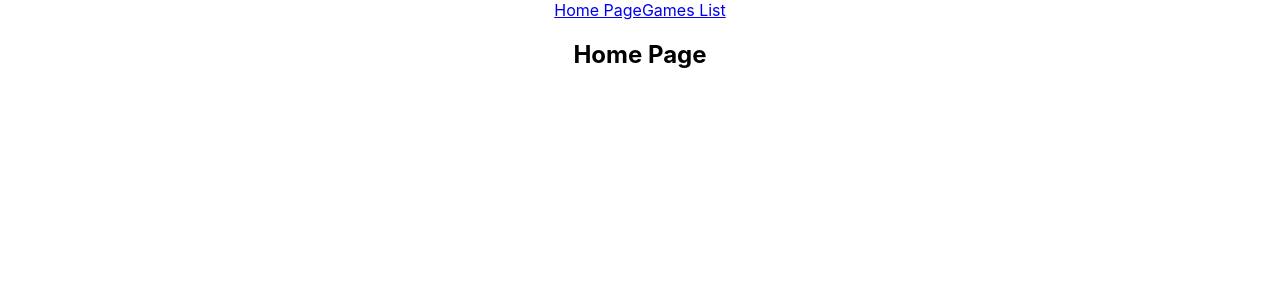
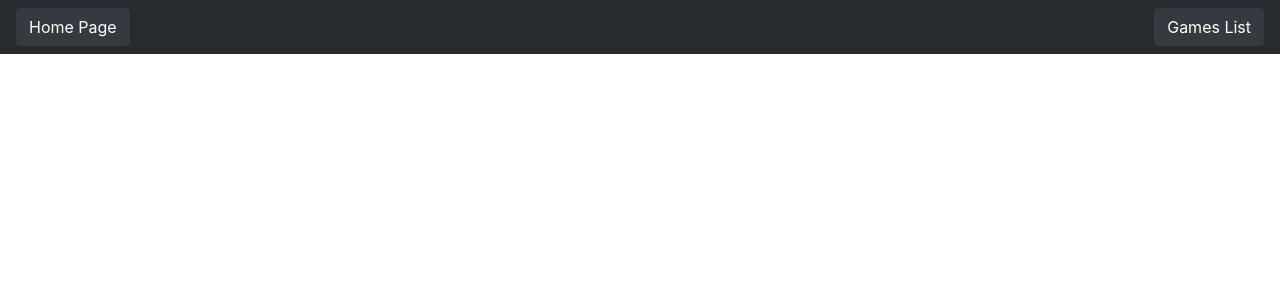
Before and after one commit to AdriaSalvador/project3_frontend, a React (Create React App) app: page / in a window 1280 px wide. Shown: the top 300 px of the page. Built offline with nearby package versions, Linux system fonts and the light colour scheme; no server answers.

Commit message:
bootstrap

```diff
--- a/package.json
+++ b/package.json
@@ -6,10 +6,12 @@
     "@testing-library/jest-dom": "^5.11.6",
     "@testing-library/react": "^11.2.2",
     "@testing-library/user-event": "^12.5.0",
+    "bootstrap": "^4.5.3",
     "react": "^17.0.1",
     "react-dom": "^17.0.1",
     "react-router-dom": "^5.2.0",
     "react-scripts": "4.0.1",
+    "reactstrap": "^8.7.1",
     "web-vitals": "^0.2.4"
   },
   "scripts": {
--- a/src/App.css
+++ b/src/App.css
@@ -1,5 +1,7 @@
 .App {
   text-align: center;
+  background-color: #272B30;
+  color: #A5A5A6
 }
 
 .App-logo {
@@ -36,3 +38,7 @@
     transform: rotate(360deg);
   }
 }
+
+.navbar {
+  background-color: #272B30;
+}
--- a/src/App.js
+++ b/src/App.js
@@ -3,16 +3,19 @@ import './App.css';
 
 //Dependencias
 import { Link, Route } from 'react-router-dom';
+import { Button } from 'reactstrap';
+import { Navbar, NavItem, NavLink } from 'reactstrap';
 
 //Componentes
-import CreateUserForm from './components/CreateUserForm';
+// import CreateUserForm from './components/CreateUserForm';
 import Home from './components/Home';
 import GamesList from './components/GamesList';
 
 class App extends React.Component {
 
   state = {
-    user: {username: '', password: ''}
+    user: {username: '', password: ''},
+
   }
 
 
@@ -45,30 +48,25 @@ class App extends React.Component {
     }
   }
 
-  componentDidMount() {
-    fetch('https://cors-anywhere.herokuapp.com/https://www.freetogame.com/api/games')
-    .then((data)=>{
-      console.log(data)
-      return data.json()
-    })
-    .then((dataJSON)=>{
-      console.log('2')
-      console.log(dataJSON)
-    })
-    .catch((err)=>{
-      console.log(err)
-    })
-  }
+
 
   render() {
     return (
       <div className="App">
+        <Navbar fixed="top">
+          <Link to="/">
+            <Button color="dark">Home Page</Button>
+          </Link>
 
-        <Link to="/">Home Page</Link>
-        <Link to="/games-list">Games List</Link>
+          <Link to="/games-list">
+            <Button color="dark">Games List</Button>
+          </Link>
+        </Navbar>
+
 
         <Route exact path="/" component={Home} />
         <Route path="/games-list" component={GamesList} />
+
 
         {/* <CreateUserForm
           submitForm={this.submitForm}
--- a/src/components/GamesList.js
+++ b/src/components/GamesList.js
@@ -1,12 +1,64 @@
+// import { render } from '@testing-library/react'
 import React from 'react'
+import '../styles/GamesList.css'
 
-const GamesList = (props) => {
+// import { Link } from 'react-router-dom';
+import {
+    Card, CardImg, CardBody,
+    CardTitle
+} from 'reactstrap';
 
-    return(
-        <div>
-            <h2>Games List</h2>
-        </div>
+class GamesList extends React.Component {
+
+    state = {
+        gamesList: []
+    }
+
+    componentDidMount() {
+        fetch('https://cors-anywhere.herokuapp.com/https://www.freetogame.com/api/games')
+        .then((data)=>{
+          return data.json()
+        })
+        .then((dataJSON)=>{
+          this.setState({gamesList: dataJSON})
+        })
+        .catch((err)=>{
+          console.log(err)
+        })
+    }
+
+    renderGamesList = () => {
+        return this.state.gamesList.map((games, index)=>{
+            return(
+                <div key={index}>
+                    <Card className="card border-dark">
+                        <CardImg top width="100%" src={games.thumbnail} alt={games.title} />
+                        <CardBody>
+                            <CardTitle tag="h5">{games.title}</CardTitle>
+                        </CardBody>
+                    </Card>
+                </div>
+            )
+        })
+
+    }
+
+    renderLoadingImage = ()=>{
+        return <img src="https://i.gifer.com/M99a.gif" alt="Loading"/>
+    }
+
+    render(){
+        return(
+            <div className="all-content">
+                <h2>Games List</h2>
+                <div className="all-games-list">
+                    {this.state.gamesList.length === 0 ? this.renderLoadingImage() : this.renderGamesList()}
+                </div>
+
+            </div>
     )
+    }
+
 }
 
 export default GamesList
--- a/src/index.js
+++ b/src/index.js
@@ -3,6 +3,8 @@ import ReactDOM from 'react-dom';
 import './index.css';
 import App from './App';
 import reportWebVitals from './reportWebVitals';
+
+import 'bootstrap/dist/css/bootstrap.min.css';
 
 import { BrowserRouter as Router } from 'react-router-dom';
 
--- /dev/null
+++ b/src/styles/GamesList.css
@@ -0,0 +1,18 @@
+.all-games-list {
+    display: flex;
+    flex-wrap: wrap;
+    justify-content: center;
+    align-items: center;
+    margin: 0 150px;
+}
+
+.all-content {
+    margin-top: 50px;
+}
+.card {
+    margin: 10px;
+}
+
+.card-body {
+    background-color: #32383E;
+}
```
Also changed, not shown: 2 other files (tests, documents, lock files or other folders).
